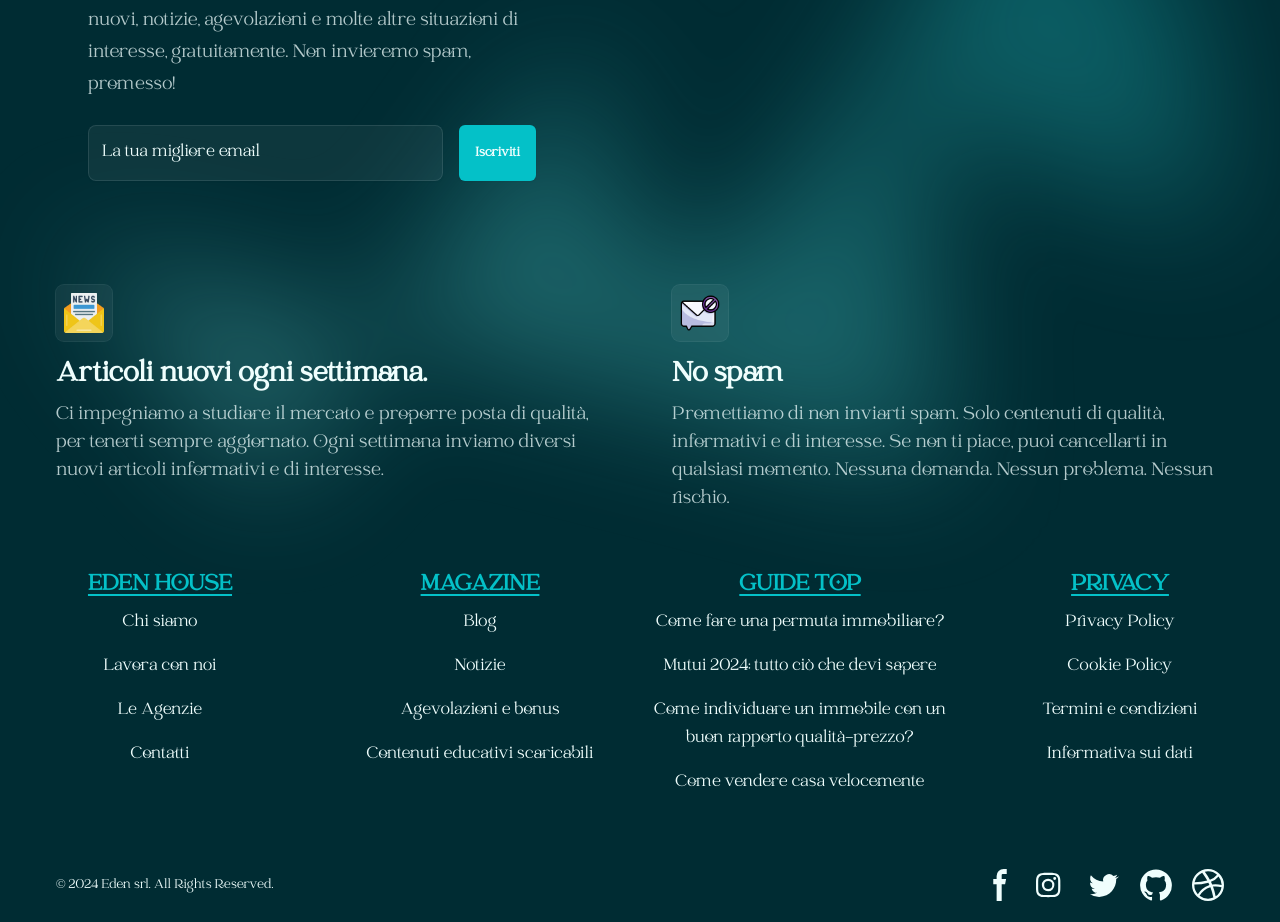
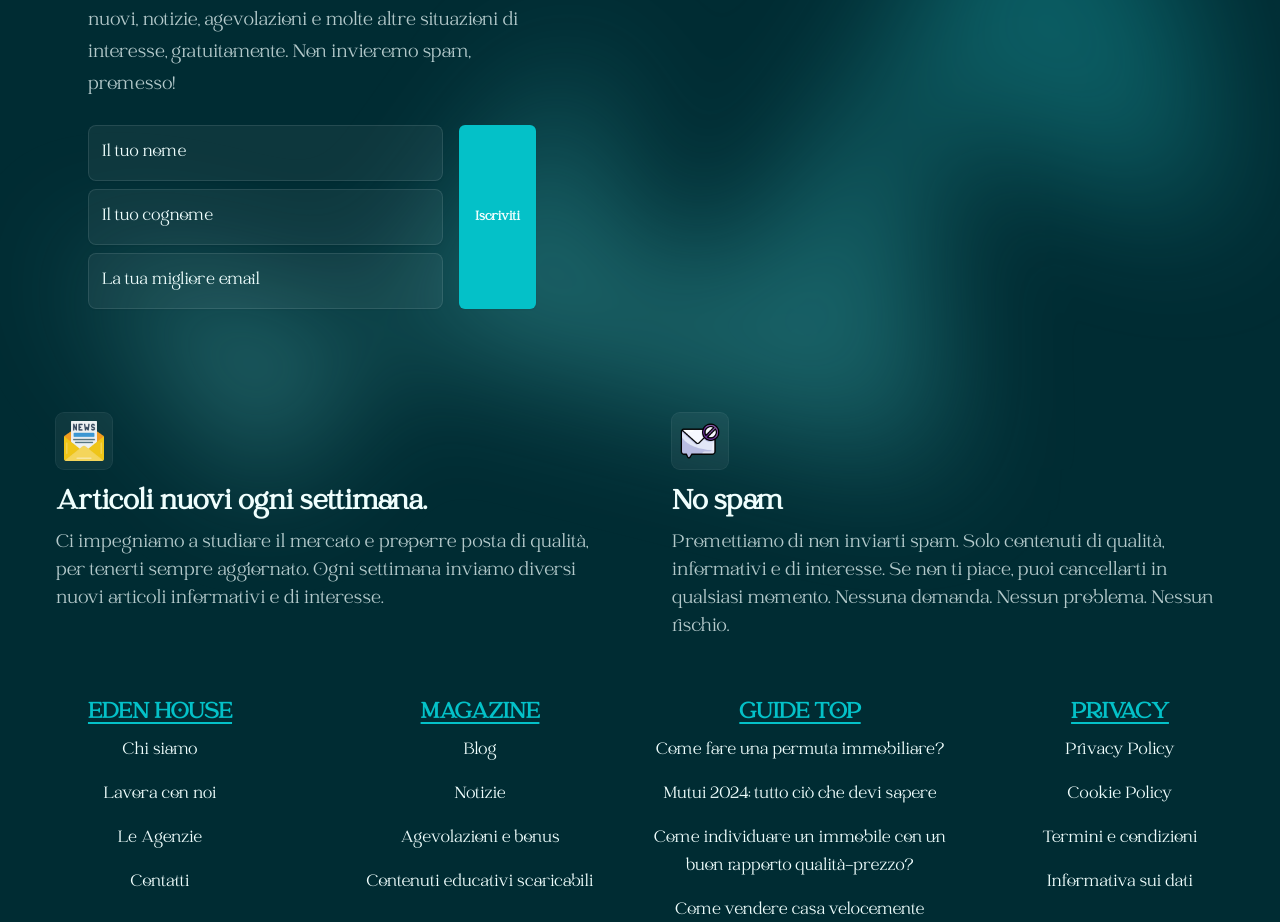
Before and after one commit to ManuelBellucci/eden, a React (Vite) app: page / in a window 1280 px wide. Shown: the part 5844-6766 px from the top of the page. Built offline with nearby package versions, Linux system fonts and the light colour scheme; no server answers.

Commit message:
refactor: Add name and surname fields to NewsletterForm component

```diff
--- a/src/components/footer/Newsletter.jsx
+++ b/src/components/footer/Newsletter.jsx
@@ -17,6 +17,8 @@ const InfoBlock = ({ iconSrc, title, description }) => (
 
 const NewsletterForm = () => {
   const [email, setEmail] = useState('')
+  const [name, setName] = useState('')
+  const [surname, setSurname] = useState('')
   const [message, setMessage] = useState('')
 
   const handleSubmit = async (e) => {
@@ -27,7 +29,11 @@ const NewsletterForm = () => {
     }
 
     try {
-      await axios.post('http://localhost:5000/iscrizione-newsletter', { email })
+      await axios.post('http://localhost:5000/iscrizione-newsletter', {
+        email,
+        name,
+        surname
+      })
       setMessage('Iscrizione avvenuta con successo!')
       setEmail('')
     } catch (error) {
@@ -38,6 +44,37 @@ const NewsletterForm = () => {
 
   return (
     <form className='mt-6 flex max-w-md gap-x-4' onSubmit={handleSubmit}>
+      {/* nome e cognome */}
+      <div className='flex flex-col gap-y-2 w-full'>
+        <label htmlFor='name' className='sr-only'>
+          Nome
+        </label>
+        <input
+          id='name'
+          name='name'
+          value={name}
+          onChange={(e) => setName(e.target.value)}
+          type='text'
+          autoComplete='name'
+          required
+          placeholder='Il tuo nome'
+          className='min-w-0 h-14 placeholder:text-primary-50 flex-auto rounded-lg border-0 bg-primary-50/5 px-3.5 py-2 text-primary-50 shadow-sm ring-1 ring-inset ring-primary-50/10 focus:ring-2 focus:ring-inset focus:ring-primary-500 text-sm md:text-base lg:text-lg sm:leading-6'
+        />
+        <label htmlFor='surname' className='sr-only'>
+          Cognome
+        </label>
+        <input
+          id='surname'
+          name='surname'
+          value={surname}
+          onChange={(e) => setSurname(e.target.value)}
+          type='text'
+          autoComplete='family-name'
+          required
+          placeholder='Il tuo cognome'
+          className='min-w-0 h-14 placeholder:text-primary-50 flex-auto rounded-lg border-0 bg-primary-50/5 px-3.5 py-2 text-primary-50 shadow-sm ring-1 ring-inset ring-primary-50/10 focus:ring-2 focus:ring-inset focus:ring-primary-500 text-sm md:text-base lg:text-lg sm:leading-6'
+        />
+
         <label htmlFor='email-address' className='sr-only'>
           Email
         </label>
@@ -52,6 +89,7 @@ const NewsletterForm = () => {
           value={email}
           onChange={(e) => setEmail(e.target.value)}
         />
+      </div>
       <CallToAction
         asSubmit
         text='Iscriviti'
```
Lines whose indentation alone changed are shown as unchanged.
